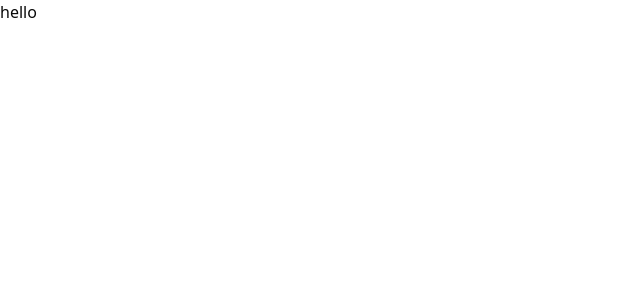
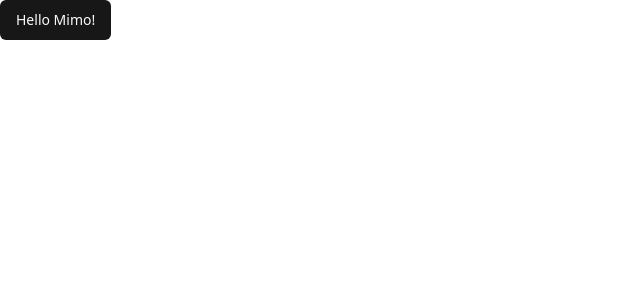
Before and after one commit to mimoriam/next-canva-ai, a Next.js app: page / in a window 1280 px wide. Shown: the top 300 px of the page, without its empty margins (0-640 px from the left). Built offline with nearby package versions, Linux system fonts and the light colour scheme.

Commit message:
fix(config): removed experimental feature (unsupported)

```diff
--- a/next.config.mjs
+++ b/next.config.mjs
@@ -1,8 +1,5 @@
 /** @type {import('next').NextConfig} */
 const nextConfig = {
-  experimental: {
-    typedRoutes: true,
-  },
   poweredByHeader: false,
 };
 
--- a/src/app/page.tsx
+++ b/src/app/page.tsx
@@ -1,7 +1,9 @@
+import { Button } from "@/components/ui/button";
+
 export default function Home() {
   return (
     <div>
-      <main>hello</main>
+      <Button>Hello Mimo!</Button>
     </div>
   );
 }
```
